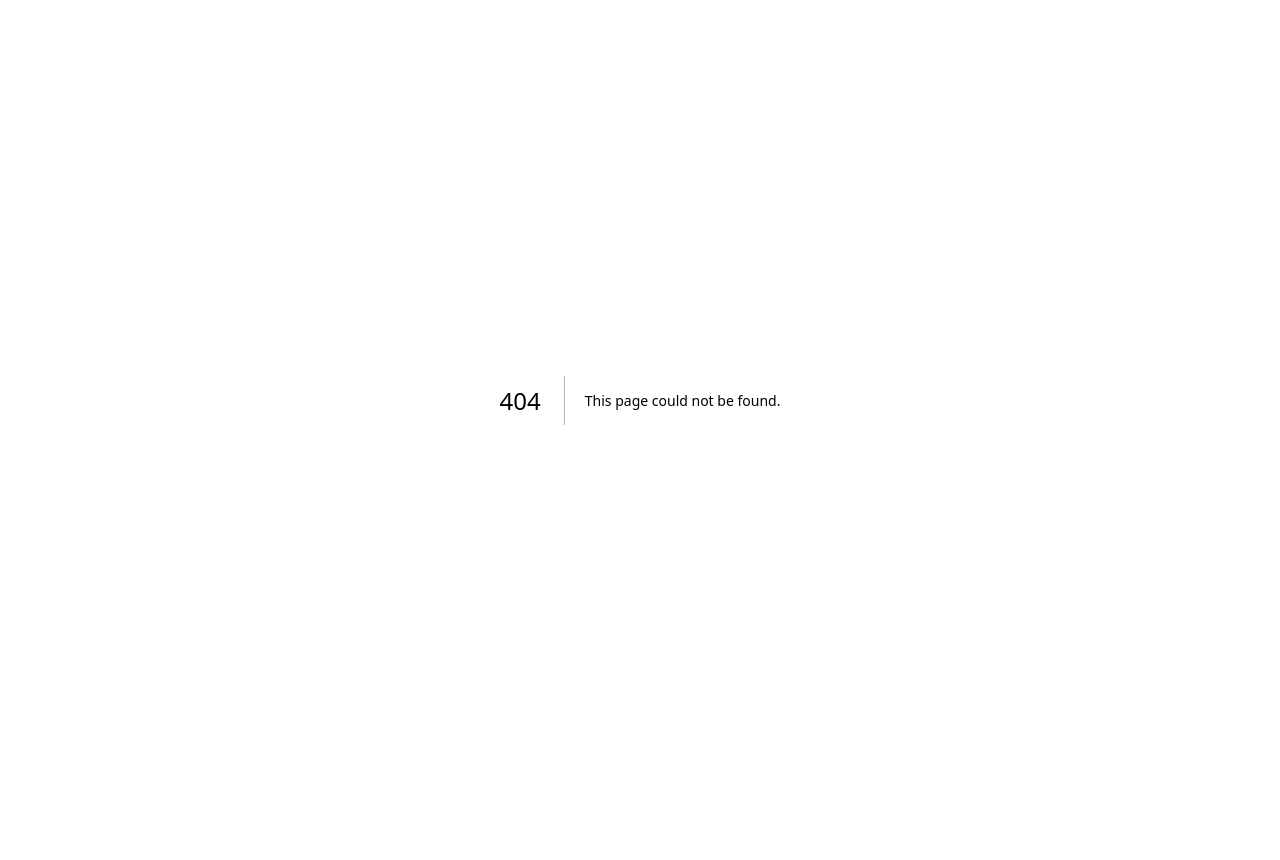
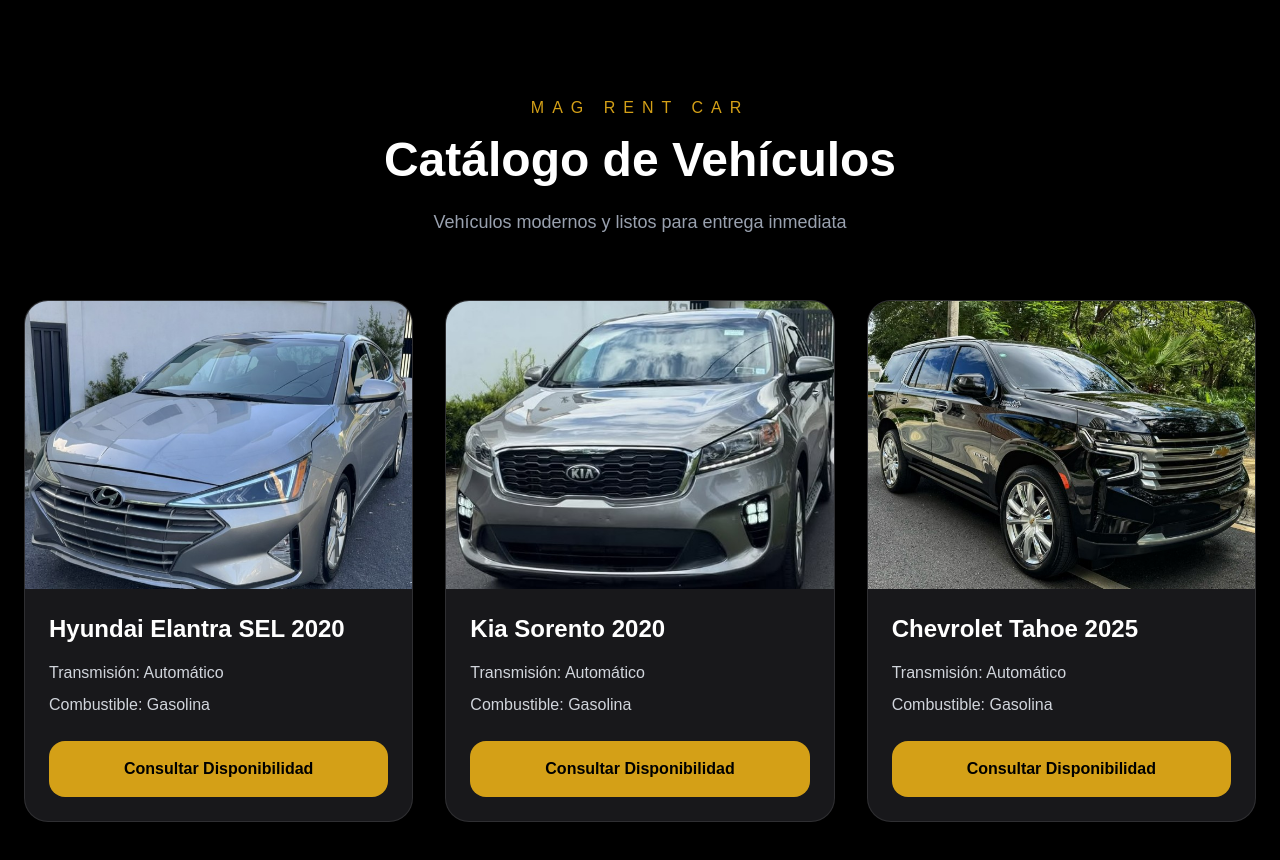
Before and after one commit to magrcrd/New-Repository, a Next.js app: page /catalogo in a window 1280 px wide. Before the commit this address had no page. Shown: the top 860 px of the page. Before the commit the page ends 800 px from the top, so only its background shows below. Built offline with nearby package versions, Linux system fonts and the light colour scheme.

Commit message:
add catalog button

```diff
--- /dev/null
+++ b/src/app/catalogo/page.tsx
@@ -0,0 +1,93 @@
+export default function Catalogo() {
+
+  const cars = [
+    {
+      name: "Hyundai Elantra SEL 2020",
+      image: "/carro1.jpg",
+      transmission: "Automático",
+      fuel: "Gasolina",
+    },
+
+    {
+      name: "Kia Sorento 2020",
+      image: "/carro2.jpg",
+      transmission: "Automático",
+      fuel: "Gasolina",
+    },
+
+    {
+      name: "Chevrolet Tahoe 2025",
+      image: "/carro3.jpg",
+      transmission: "Automático",
+      fuel: "Gasolina",
+    },
+  ];
+
+  return (
+    <main className="bg-black text-white min-h-screen px-6 py-24">
+
+      <div className="max-w-7xl mx-auto">
+
+        <div className="text-center mb-16">
+
+          <p className="uppercase tracking-[8px] text-[#D4A017] mb-4">
+            MAG RENT CAR
+          </p>
+
+          <h1 className="text-5xl font-bold mb-6">
+            Catálogo de Vehículos
+          </h1>
+
+          <p className="text-gray-400 text-lg">
+            Vehículos modernos y listos para entrega inmediata
+          </p>
+
+        </div>
+
+        <div className="grid grid-cols-1 md:grid-cols-3 gap-8">
+
+          {cars.map((car) => (
+
+            <div
+              key={car.name}
+              className="bg-zinc-900 rounded-3xl overflow-hidden border border-white/10 hover:border-[#D4A017] transition duration-300"
+            >
+
+              <img
+                src={car.image}
+                alt={car.name}
+                className="w-full h-72 object-cover"
+              />
+
+              <div className="p-6">
+
+                <h2 className="text-2xl font-bold mb-4">
+                  {car.name}
+                </h2>
+
+                <div className="space-y-2 text-gray-300 mb-6">
+                  <p>Transmisión: {car.transmission}</p>
+                  <p>Combustible: {car.fuel}</p>
+                </div>
+
+                <a
+                  href="https://wa.me/18092380861"
+                  target="_blank"
+                  className="block text-center bg-[#D4A017] text-black py-4 rounded-2xl font-bold hover:scale-[1.02] transition"
+                >
+                  Consultar Disponibilidad
+                </a>
+
+              </div>
+
+            </div>
+
+          ))}
+
+        </div>
+
+      </div>
+
+    </main>
+  );
+}
--- a/src/app/page.tsx
+++ b/src/app/page.tsx
@@ -1,33 +1,78 @@
 export default function Home() {
+
   const cars = [
     {
-      name: "Hyundai Elnatra SEL 2020",
-      image:
-        "/carro1.jpg",
+      name: "Hyundai Elantra SEL 2020",
+      image: "/carro1.jpg",
     },
+
     {
-      name: "Kia Sorrento 2020",
-      image:
-        "/carro2.jpg",
+      name: "Kia Sorento 2020",
+      image: "/carro2.jpg",
     },
+
     {
       name: "Chevrolet Tahoe 2025",
-      image:
-        "/carro3.jpg",
+      image: "/carro3.jpg",
     },
   ];
 
   return (
+    <>
       <main className="bg-black text-white min-h-screen">
+
+        {/* NAVBAR */}
+        <nav className="fixed top-0 left-0 w-full z-50 bg-black/70 backdrop-blur border-b border-white/10">
+
+          <div className="max-w-7xl mx-auto flex items-center justify-between px-6 py-4">
+
+            <div className="flex items-center gap-3">
+
+              <img
+                src="/logo.png"
+                alt="MAG RENT CAR"
+                className="w-12 h-12 object-contain"
+              />
+
+              <div>
+                <h1 className="font-bold text-xl">
+                  MAG RENT CAR
+                </h1>
+
+                <p className="text-xs text-[#D4A017]">
+                  Premium Mobility
+                </p>
+              </div>
+
+            </div>
+
+            <a
+              href="https://wa.me/18092380861"
+              target="_blank"
+              className="bg-[#D4A017] text-black px-5 py-3 rounded-xl font-bold hover:scale-105 transition"
+            >
+              WhatsApp
+            </a>
+
+          </div>
+
+        </nav>
+
         {/* HERO */}
         <section className="relative h-screen flex items-center justify-center text-center px-6">
+
           <img
-          src="magrcrd.png"
+            src="/magrcrd.png"
             alt="car"
             className="absolute inset-0 w-full h-full object-cover opacity-40"
           />
 
           <div className="relative z-10 max-w-4xl">
+
+            <p className="uppercase tracking-[8px] text-[#D4A017] mb-4">
+              Premium Car Rental
+            </p>
+
             <h1 className="text-5xl md:text-7xl font-bold mb-6">
               MAG RENT CAR
             </h1>
@@ -36,6 +81,8 @@ export default function Home() {
               Vehículos modernos y servicio premium en República Dominicana
             </p>
 
+            <div className="flex justify-center gap-4 flex-wrap">
+
               <a
                 href="https://wa.me/18092380861"
                 target="_blank"
@@ -43,12 +90,25 @@ export default function Home() {
               >
                 Reservar por WhatsApp
               </a>
+
+              <a
+                href="/catalogo"
+                className="border border-[#D4A017] text-[#D4A017] px-8 py-4 rounded-2xl text-lg font-bold hover:bg-[#D4A017] hover:text-black transition"
+              >
+                Ver Catálogo
+              </a>
+
             </div>
+
+          </div>
+
         </section>
 
         {/* VEHICULOS */}
         <section className="py-24 px-6 md:px-16">
+
           <div className="text-center mb-14">
+
             <h2 className="text-4xl md:text-5xl font-bold mb-4">
               Vehículos Disponibles
             </h2>
@@ -56,14 +116,18 @@ export default function Home() {
             <p className="text-gray-400">
               Consulta disponibilidad directamente por WhatsApp
             </p>
+
           </div>
 
           <div className="grid grid-cols-1 md:grid-cols-3 gap-8">
+
             {cars.map((car) => (
+
               <div
                 key={car.name}
-              className="bg-zinc-900 rounded-3xl overflow-hidden border border-white/10"
+                className="bg-zinc-900 rounded-3xl overflow-hidden border border-white/10 hover:border-[#D4A017] hover:-translate-y-2 transition duration-300"
               >
+
                 <img
                   src={car.image}
                   alt={car.name}
@@ -71,7 +135,10 @@ export default function Home() {
                 />
 
                 <div className="p-6">
-                <h3 className="text-2xl font-bold mb-6">{car.name}</h3>
+
+                  <h3 className="text-2xl font-bold mb-6">
+                    {car.name}
+                  </h3>
 
                   <a
                     href="https://wa.me/18092380861"
@@ -80,25 +147,47 @@ export default function Home() {
                   >
                     Consultar
                   </a>
+
                 </div>
+
               </div>
+
             ))}
+
           </div>
+
         </section>
 
         {/* FOOTER */}
         <footer className="border-t border-white/10 py-10 text-center">
-        <h3 className="text-2xl font-bold mb-3">MAG RENT CAR</h3>
 
+          <h3 className="text-2xl font-bold mb-3">
+            MAG RENT CAR
+          </h3>
 
-        <p className="text-gray-400 mb-2">
-          Instagram: @magrcrd
+          <p className="text-[#D4A017] mb-4">
+            Premium Mobility
           </p>
 
-        <p className="text-gray-400">
+          <a
+            href="https://instagram.com/magrcrd"
+            target="_blank"
+            className="text-gray-400 hover:text-[#D4A017] transition block"
+          >
+            Instagram: @magrcrd
+          </a>
+
+          <a
+            href="https://wa.me/18092380861"
+            target="_blank"
+            className="text-gray-400 hover:text-[#D4A017] transition block mt-2"
+          >
             WhatsApp: 809-238-0861
-        </p>
+          </a>
+
         </footer>
+
       </main>
+    </>
   );
 }
```
Lines whose indentation alone changed are shown as unchanged.
